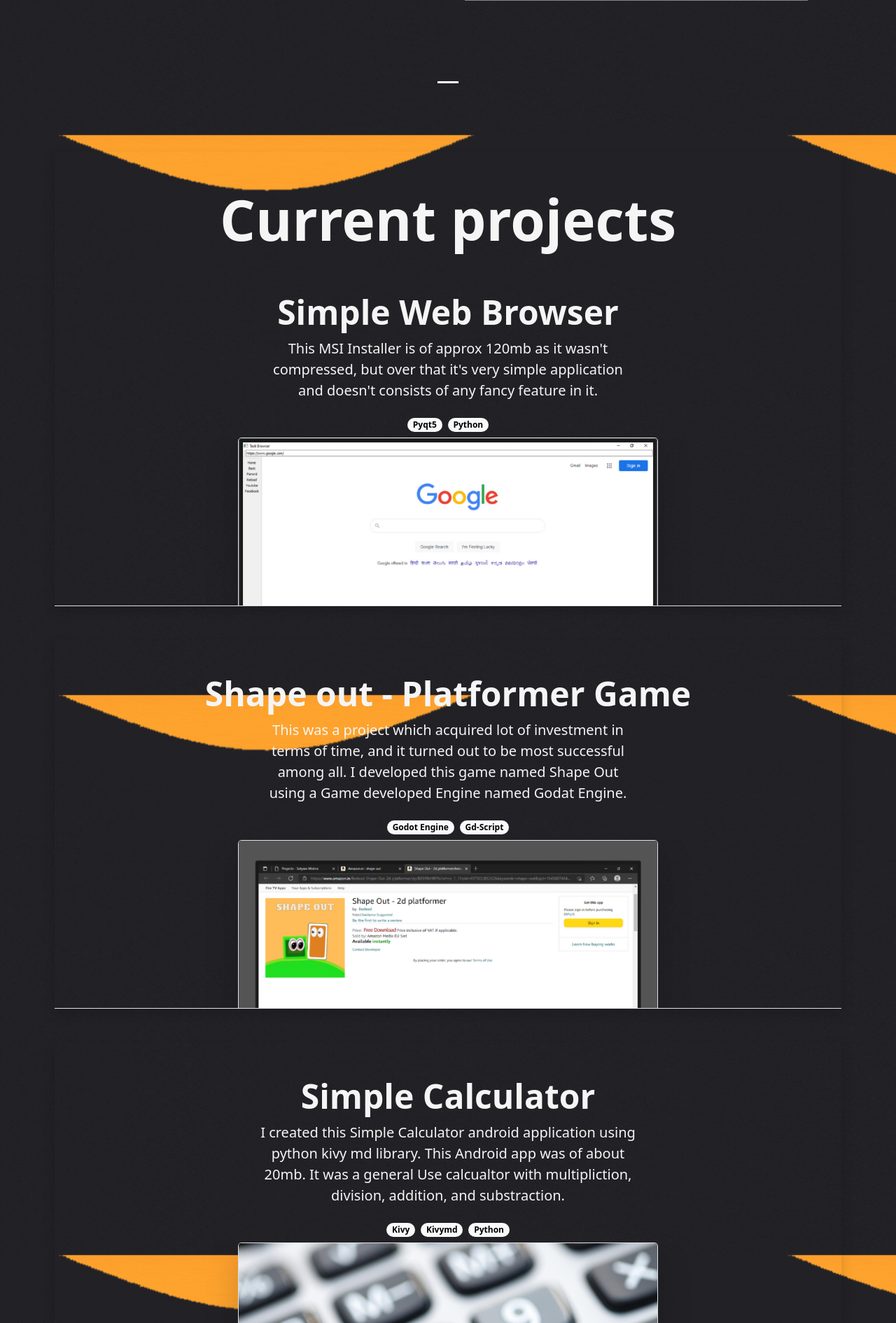
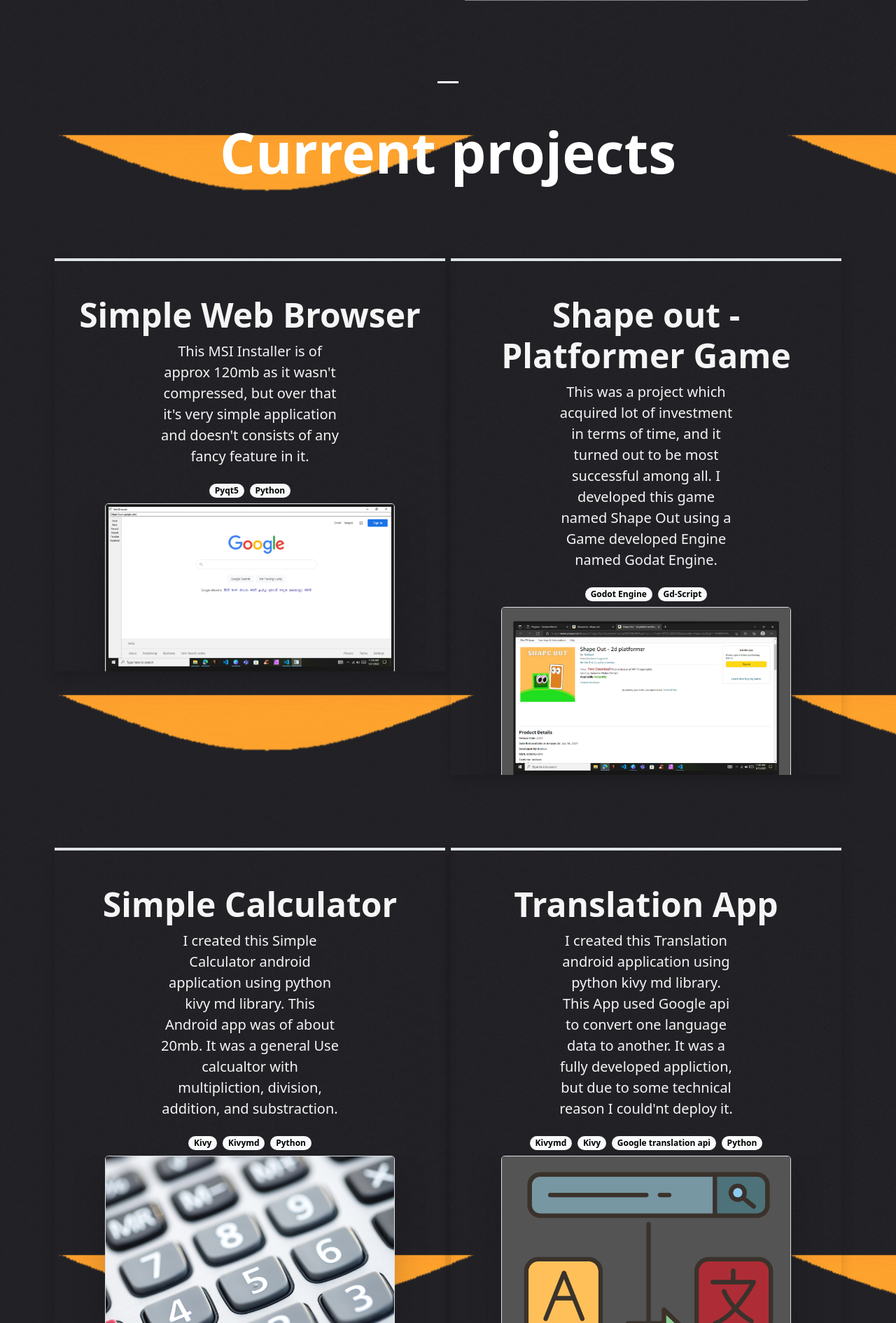
Before and after one commit to bedead/my-portfolio-flask, a Flask app: page /projects in a window 1280 px wide. Shown: the part 607-2497 px from the top of the page at 70% size. Run offline with Flask 2, Linux system fonts and the light colour scheme; some libraries are stand-ins or nearby versions.

Commit message:
project site updated

```diff
--- a/templates/projects.html
+++ b/templates/projects.html
@@ -228,10 +228,12 @@
 
         <!--Current projects-->
         <div class="container p-2">
-            <div class="px-4 pt-5 my-5 text-center border-bottom shadow anim" style="color: whitesmoke;">
-                <h1 class="display-1 fw-bold shake-anim">Current projects</h1>
+            <h1 class="display-1 fw-bold shake-anim text-center text-white">Current projects</h1>
             <br>
             <br>
+            <div class="row row-cols-lg-2 row-cols-sm-1 row-cols-md-2 g-2">
+                <div class="cols">
+                    <div class="px-4 pt-5 my-5 text-center border-top border-4 shadow anim" style="color: whitesmoke;">
                         <h3 class="display-5 fw-bold">Simple Web Browser</h3>
                         <div class="col-lg-6 mx-auto">
                             <p class="lead mb-4">This MSI Installer is of approx 120mb as it wasn't compressed, but over that it's very simple application and doesn't consists of any fancy feature in it.
@@ -247,8 +249,9 @@
                             </div>
                         </div>
                     </div>
-
-            <div class="px-4 pt-5 my-5 text-center border-bottom shadow anim" style="color: whitesmoke;">
+                </div>
+                <div class="cols">
+                    <div class="px-4 pt-5 my-5 text-center border-top border-4 shadow anim" style="color: whitesmoke;">
                         <h3 class="display-5 fw-bold">Shape out - Platformer Game</h3>
                         <div class="col-lg-6 mx-auto">
                             <p class="lead mb-4">This was a project which acquired lot of investment in terms of time, and it turned out to be most successful among all. I developed this game named Shape Out using a Game developed Engine named Godat Engine.
@@ -264,8 +267,9 @@
                             </div>
                         </div>
                     </div>
-
-            <div class="px-4 pt-5 my-5 text-center border-bottom shadow anim" style="color: whitesmoke;">
+                </div>
+                <div class="cols">
+                    <div class="px-4 pt-5 my-5 text-center border-top border-4 shadow anim" style="color: whitesmoke;">
                         <h3 class="display-5 fw-bold">Simple Calculator</h3>
                         <div class="col-lg-6 mx-auto">
                             <p class="lead mb-4">I created this Simple Calculator android application using python kivy md library. This Android app was of about 20mb. It was a general Use calcualtor with multipliction, division, addition, and substraction.
@@ -282,12 +286,13 @@
                             </div>
                         </div>
                     </div>
-
-            <div class="px-4 pt-5 my-5 text-center border-bottom shadow anim" style="color: whitesmoke;">
+                </div>
+                <div class="cols">
+                    <div class="px-4 pt-5 my-5 text-center border-top border-4 shadow anim" style="color: whitesmoke;">
                         <h3 class="display-5 fw-bold">Translation App</h3>
                         <div class="col-lg-6 mx-auto">
-                    <p class="lead mb-4">I created this Translation android application using python kivy md library. This App used Google api to convert one language data to another. It was a fully developed appliction, but due to some technical reason I could'nt deploy
-                        it.
+                            <p class="lead mb-4">I created this Translation android application using python kivy md library. This App used Google api to convert one language data to another. It was a fully developed appliction, but due to some technical reason I could'nt
+                                deploy it.
                             </p>
                             <div class="gap-2 d-sm-flex justify-content-center mb-2">
                                 <span class="badge rounded-pill bg-light text-black">Kivymd</span>
@@ -302,9 +307,9 @@
                             </div>
                         </div>
                     </div>
-
-
-            <div class="px-4 pt-5 my-5 text-center border-bottom shadow anim" style="color: whitesmoke;">
+                </div>
+                <div class="cols">
+                    <div class="px-4 pt-5 my-5 text-center border-top border-4 shadow anim" style="color: whitesmoke;">
                         <h3 class="display-5 fw-bold">This Website</h3>
                         <div class="col-lg-6 mx-auto">
                             <p class="lead mb-4">This is a full stack website which I created in less then 1 week. The backend is handles by Flask with mailing system.
@@ -322,7 +327,8 @@
                             </div>
                         </div>
                     </div>
-
+                </div>
+            </div>
         </div>
 
         <hr>
```
Lines whose indentation alone changed are shown as unchanged.
